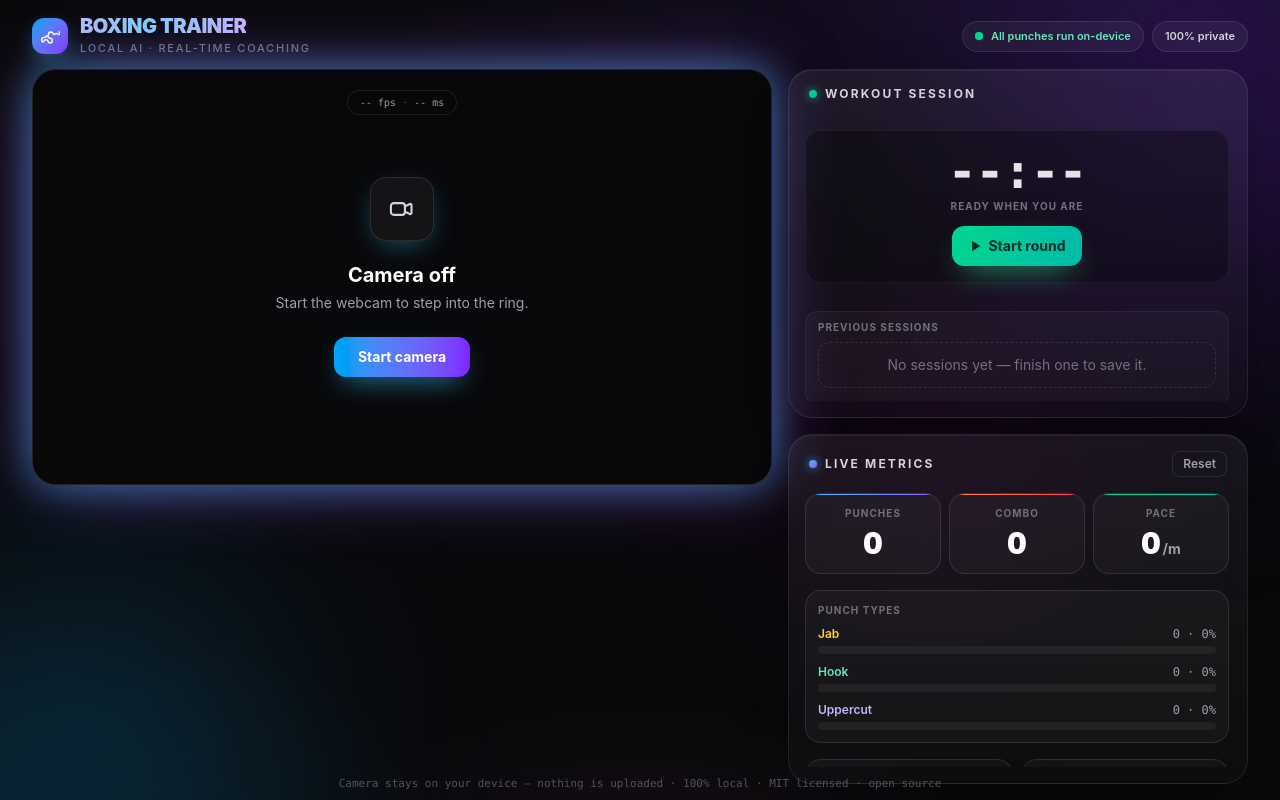
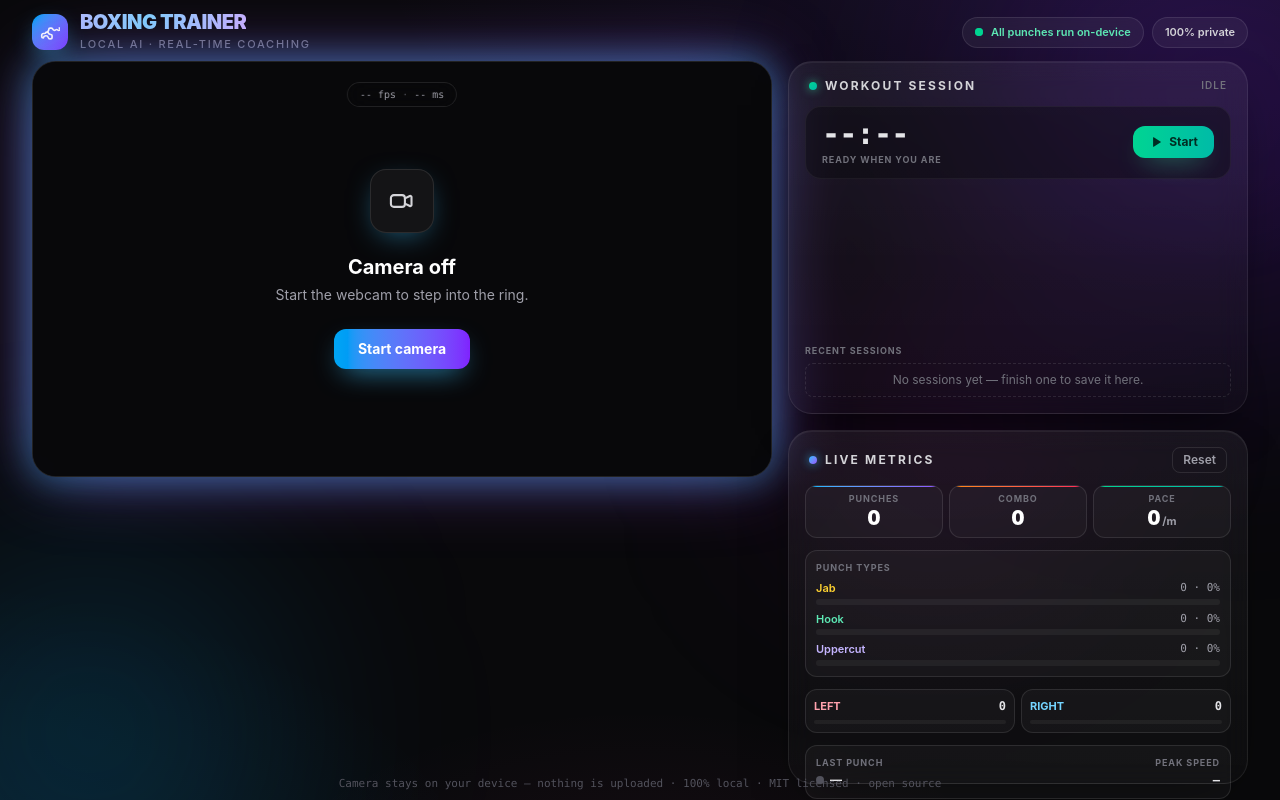
Before and after one commit to im-alisher/ai-boxing-trainer, a React (Vite) app: page / in a window 1280 px wide. Built offline with nearby package versions, Linux system fonts and the light colour scheme; the HTML template or start-up script is replaced by a standard one.

Commit message:
style: remove panel scrolling with compact single-view sections

```diff
--- a/src/App.tsx
+++ b/src/App.tsx
@@ -67,7 +67,7 @@ function App() {
         <div className="absolute right-[18%] top-[35%] size-[260px] animate-float-slow rounded-full bg-fuchsia-600/10 blur-[100px] [animation-delay:-3s]" />
       </div>
 
-      <header className="flex shrink-0 items-center justify-between gap-4 px-5 pb-3 pt-4 sm:px-8">
+      <header className="flex shrink-0 items-center justify-between gap-4 px-5 pb-2 pt-3 sm:px-8">
         <div className="flex items-center gap-3">
           <div className="relative flex size-9 items-center justify-center rounded-xl bg-gradient-to-br from-sky-500 to-violet-600 shadow-[0_8px_24px_-8px_rgba(56,189,248,0.8)]">
             <svg
--- a/src/features/metrics/PunchMetricsPanel.tsx
+++ b/src/features/metrics/PunchMetricsPanel.tsx
@@ -63,12 +63,12 @@ function StatCard({
   gradient: string
 }) {
   return (
-    <div className="relative overflow-hidden rounded-2xl border border-white/10 bg-white/[0.03] p-3 text-center">
+    <div className="relative overflow-hidden rounded-xl border border-white/10 bg-white/[0.03] px-2 py-1.5 text-center">
       <div className={`absolute inset-x-0 top-0 h-px bg-gradient-to-r ${gradient}`} />
-      <p className="text-[10px] font-bold uppercase tracking-widest text-zinc-500">{label}</p>
-      <p className="mt-1 text-3xl font-black tabular-nums text-white">
+      <p className="text-[9px] font-bold uppercase tracking-widest text-zinc-500">{label}</p>
+      <p className="text-xl font-black tabular-nums leading-tight text-white">
         {value}
-        {unit && <span className="ml-0.5 text-sm font-bold text-zinc-400">{unit}</span>}
+        {unit && <span className="ml-0.5 text-[11px] font-bold text-zinc-400">{unit}</span>}
       </p>
     </div>
   )
@@ -94,9 +94,9 @@ export const PunchMetricsPanel = memo(function PunchMetricsPanel({
   const leftTotal = metrics.totalsBySide.left
   const rightTotal = metrics.totalsBySide.right
   const dominantSide = leftTotal >= rightTotal ? 'left' : 'right'
-  const maxSide = Math.max(leftTotal, rightTotal, 1)
   const last =
     metrics.lastPunchType !== null && metrics.lastPunchSide !== null ? metrics.lastPunchSide : null
+  const recent = punches.slice(0, 4)
 
   return (
     <section className={`glass flex min-h-0 w-full flex-col rounded-3xl p-4 ${className}`}>
@@ -116,8 +116,8 @@ export const PunchMetricsPanel = memo(function PunchMetricsPanel({
         </button>
       </div>
 
-      <div className="mt-4 flex min-h-0 flex-1 flex-col gap-4 overflow-y-auto pr-0.5">
-        <div className="grid grid-cols-3 gap-2">
+      <div className="mt-3 flex min-h-0 flex-1 flex-col gap-3">
+        <div className="grid grid-cols-3 gap-1.5">
           <StatCard label="Punches" value={total} gradient="from-sky-400 to-violet-500" />
           <StatCard
             label="Combo"
@@ -132,20 +132,20 @@ export const PunchMetricsPanel = memo(function PunchMetricsPanel({
           />
         </div>
 
-        <div className="rounded-2xl border border-white/10 bg-white/[0.03] p-3">
-          <p className="mb-2 text-[10px] font-bold uppercase tracking-widest text-zinc-500">
+        <div className="rounded-xl border border-white/10 bg-white/[0.03] p-2.5">
+          <p className="mb-1.5 text-[9px] font-bold uppercase tracking-widest text-zinc-500">
             Punch types
           </p>
-          <div className="flex flex-col gap-2.5">
+          <div className="flex flex-col gap-1.5">
             {(['jab', 'hook', 'uppercut'] as const).map((type) => (
               <div key={type}>
-                <div className="mb-1 flex items-center justify-between text-xs">
+                <div className="mb-0.5 flex items-center justify-between text-[11px]">
                   <span className={`font-semibold ${TYPE_TEXT[type]}`}>{TYPE_LABEL[type]}</span>
                   <span className="font-mono tabular-nums text-zinc-400">
                     {totals[type]} · {countToPercent(totals[type], total)}
                   </span>
                 </div>
-                <div className="h-2 overflow-hidden rounded-full bg-white/5">
+                <div className="h-1.5 overflow-hidden rounded-full bg-white/5">
                   <div
                     className={`h-full rounded-full bg-gradient-to-r ${TYPE_GRADIENT[type]} transition-all duration-500`}
                     style={{ width: countToPercent(totals[type], Math.max(total, 1)) }}
@@ -156,22 +156,26 @@ export const PunchMetricsPanel = memo(function PunchMetricsPanel({
           </div>
         </div>
 
-        <div className="grid grid-cols-2 gap-2">
+        <div className="grid grid-cols-2 gap-1.5">
           {(['left', 'right'] as PunchSide[]).map((side) => {
             const count = side === 'left' ? leftTotal : rightTotal
             const isDominant = dominantSide === side && count > 0
             return (
-              <div key={side} className="rounded-2xl border border-white/10 bg-white/[0.03] p-3">
+              <div key={side} className="rounded-xl border border-white/10 bg-white/[0.03] p-2">
                 <div className="flex items-center justify-between">
-                  <span className={`text-xs font-bold ${SIDE_TEXT[side]}`}>{SIDE_LABEL[side]}</span>
-                  <span className="font-mono text-sm font-bold tabular-nums text-zinc-200">
+                  <span className={`text-[11px] font-bold uppercase ${SIDE_TEXT[side]}`}>
+                    {SIDE_LABEL[side]}
+                  </span>
+                  <span className="font-mono text-xs font-bold tabular-nums text-zinc-200">
                     {count}
                   </span>
                 </div>
-                <div className="mt-2 h-1.5 overflow-hidden rounded-full bg-white/5">
+                <div className="mt-1.5 h-1 overflow-hidden rounded-full bg-white/5">
                   <div
                     className={`h-full rounded-full bg-gradient-to-r ${SIDE_GRADIENT[side]} transition-all duration-500 ${isDominant ? 'shadow-[0_0_10px_rgba(255,255,255,0.35)]' : ''}`}
-                    style={{ width: `${(count / maxSide) * 100}%` }}
+                    style={{
+                      width: `${(count / Math.max(leftTotal, rightTotal, 1)) * 100}%`,
+                    }}
                   />
                 </div>
               </div>
@@ -179,12 +183,12 @@ export const PunchMetricsPanel = memo(function PunchMetricsPanel({
           })}
         </div>
 
-        <div className="grid grid-cols-2 gap-2 rounded-2xl border border-white/10 bg-white/[0.03] p-3">
+        <div className="grid grid-cols-2 gap-1.5 rounded-xl border border-white/10 bg-white/[0.03] p-2.5">
           <div>
-            <p className="text-[10px] font-bold uppercase tracking-widest text-zinc-500">
+            <p className="text-[9px] font-bold uppercase tracking-widest text-zinc-500">
               Last punch
             </p>
-            <p className="mt-1 flex items-center gap-2 text-sm font-bold text-zinc-200">
+            <p className="mt-0.5 flex items-center gap-1.5 text-xs font-bold text-zinc-200">
               <span
                 className={`size-2 rounded-full ${last !== null ? SIDE_DOT[last] : 'bg-zinc-600'}`}
               />
@@ -194,41 +198,44 @@ export const PunchMetricsPanel = memo(function PunchMetricsPanel({
             </p>
           </div>
           <div className="text-right">
-            <p className="text-[10px] font-bold uppercase tracking-widest text-zinc-500">
+            <p className="text-[9px] font-bold uppercase tracking-widest text-zinc-500">
               Peak speed
             </p>
-            <p className="mt-1 font-mono text-sm font-bold tabular-nums text-zinc-200">
+            <p className="mt-0.5 font-mono text-xs font-bold tabular-nums text-zinc-200">
               {metrics.peakSpeed === null ? '—' : formatSpeed(metrics.peakSpeed)}
             </p>
           </div>
         </div>
 
-        <ul className="flex max-h-44 flex-col gap-1.5 overflow-y-auto pr-1">
-          {punches.length === 0 && (
-            <li className="rounded-xl border border-dashed border-white/10 px-3 py-4 text-center text-sm text-zinc-500">
+        <div className="flex min-h-0 flex-1 flex-col gap-1">
+          <p className="text-[9px] font-bold uppercase tracking-widest text-zinc-500">
+            Recent punches
+          </p>
+          {recent.length === 0 && (
+            <p className="flex flex-1 items-center justify-center rounded-xl border border-dashed border-white/10 text-xs text-zinc-500">
               Throw a punch to see it here.
-            </li>
+            </p>
           )}
-          {punches.map((punch, index) => (
-            <li
+          {recent.map((punch, index) => (
+            <div
               key={`${punch.timestampMs}-${punch.side}-${index}`}
-              className="flex items-center justify-between rounded-xl border border-white/5 bg-white/[0.03] px-3 py-2"
+              className="flex items-center justify-between rounded-lg border border-white/5 bg-white/[0.03] px-2.5 py-1 text-xs"
             >
-              <span className="flex items-center gap-2.5 text-sm font-bold">
+              <span className="flex items-center gap-2 font-bold">
                 <span
-                  className={`size-2 rounded-full ${SIDE_DOT[punch.side]} shadow-[0_0_8px_1px_rgba(255,255,255,0.15)]`}
+                  className={`size-1.5 rounded-full ${SIDE_DOT[punch.side]} shadow-[0_0_8px_1px_rgba(255,255,255,0.15)]`}
                 />
                 <span className={SIDE_TEXT[punch.side]}>
                   {SIDE_LABEL[punch.side].toUpperCase()}
                 </span>
                 <span className="text-zinc-300">{TYPE_LABEL[punch.type]}</span>
               </span>
-              <span className="font-mono text-xs tabular-nums text-zinc-400">
+              <span className="font-mono tabular-nums text-zinc-400">
                 {formatSpeed(punch.speed)}
               </span>
-            </li>
+            </div>
           ))}
-        </ul>
+        </div>
       </div>
     </section>
   )
--- a/src/features/workout/WorkoutPanel.tsx
+++ b/src/features/workout/WorkoutPanel.tsx
@@ -33,118 +33,118 @@ function formatElapsed(ms: number): string {
 }
 
 function formatStartedAt(ms: number): string {
-  return new Date(ms).toLocaleString()
+  const d = new Date(ms)
+  return d.toLocaleString([], {
+    month: 'short',
+    day: 'numeric',
+    hour: '2-digit',
+    minute: '2-digit',
+  })
 }
 
 function formatSpeed(speed: number): string {
   return `${speed.toFixed(1)}×/s`
 }
 
-function SummaryRow({ label, value }: { label: string; value: string }) {
+function MiniStat({ label, value }: { label: string; value: string }) {
   return (
-    <div className="flex items-center justify-between text-sm">
-      <span className="text-zinc-400">{label}</span>
-      <span className="font-semibold tabular-nums text-zinc-100">{value}</span>
+    <div className="rounded-lg border border-white/5 bg-white/[0.03] px-1.5 py-1 text-center">
+      <p className="text-sm font-black tabular-nums text-zinc-100">{value}</p>
+      <p className="text-[9px] font-bold uppercase tracking-widest text-zinc-500">{label}</p>
     </div>
   )
 }
 
 function WorkoutSummaryCard({ summary }: { summary: WorkoutSummary }) {
   return (
-    <div className="flex flex-col gap-2.5 rounded-2xl border border-white/10 bg-white/[0.03] p-3">
-      <div className="flex flex-col items-center gap-1">
-        <p className="text-3xl font-black tabular-nums text-gradient-shine">
+    <div className="flex flex-col gap-1.5 rounded-xl border border-white/10 bg-white/[0.03] p-2">
+      <div className="flex items-center justify-between">
+        <p className="text-sm font-bold text-emerald-300">Session complete</p>
+        <p className="font-mono text-base font-black tabular-nums text-gradient-shine">
           {formatElapsed(summary.durationMs)}
         </p>
-        <p className="text-[10px] font-bold uppercase tracking-widest text-zinc-500">
-          Session complete
-        </p>
       </div>
-      <div className="h-px bg-white/5" />
-      <SummaryRow
-        label="Punches"
-        value={`${summary.totalPunches} (${summary.totalsBySide.left}L / ${summary.totalsBySide.right}R)`}
+      <div className="grid grid-cols-3 gap-1.5">
+        <MiniStat label="Punches" value={summary.totalPunches.toString()} />
+        <MiniStat
+          label="L / R"
+          value={`${summary.totalsBySide.left} / ${summary.totalsBySide.right}`}
         />
-      {(['jab', 'hook', 'uppercut'] as const).map((type) => (
-        <SummaryRow
-          key={type}
-          label={TYPE_LABEL[type]}
-          value={summary.totalsByType[type].toString()}
-        />
-      ))}
-      <SummaryRow
-        label="Avg speed"
+        <MiniStat label="Combo" value={summary.longestCombo.toString()} />
+        <MiniStat
+          label="Avg"
           value={summary.avgSpeed === null ? '—' : formatSpeed(summary.avgSpeed)}
         />
-      <SummaryRow
-        label="Peak speed"
+        <MiniStat
+          label="Peak"
           value={summary.peakSpeed === null ? '—' : formatSpeed(summary.peakSpeed)}
         />
-      <SummaryRow label="Longest combo" value={summary.longestCombo.toString()} />
+        <MiniStat
+          label="Jab/Hook/Up"
+          value={`${summary.totalsByType.jab}/${summary.totalsByType.hook}/${summary.totalsByType.uppercut}`}
+        />
+      </div>
     </div>
   )
 }
 
 function HistoryList({ history, onClear }: { history: WorkoutSummary[]; onClear: () => void }) {
+  const recent = history.slice(0, 2)
   return (
-    <div className="flex flex-col gap-2">
+    <div className="flex flex-col gap-1.5">
       <div className="flex items-center justify-between">
-        <p className="text-[10px] font-bold uppercase tracking-widest text-zinc-500">
-          Previous sessions
+        <p className="text-[9px] font-bold uppercase tracking-widest text-zinc-500">
+          Recent sessions
         </p>
         {history.length > 0 && (
           <button
             type="button"
             onClick={onClear}
-            className="rounded px-2 py-0.5 text-xs font-semibold text-zinc-500 transition-colors hover:text-zinc-300"
+            className="rounded px-1.5 py-0.5 text-[10px] font-semibold text-zinc-500 transition-colors hover:text-zinc-300"
           >
             Clear
           </button>
         )}
       </div>
-      {history.length === 0 && (
-        <p className="rounded-xl border border-dashed border-white/10 px-3 py-3 text-center text-sm text-zinc-500">
-          No sessions yet — finish one to save it.
+      {recent.length === 0 && (
+        <p className="rounded-lg border border-dashed border-white/10 px-2 py-2 text-center text-xs text-zinc-500">
+          No sessions yet — finish one to save it here.
         </p>
       )}
-      <ul className="flex max-h-52 flex-col gap-1.5 overflow-y-auto pr-1">
-        {history.map((entry) => (
-          <li key={entry.id} className="rounded-xl border border-white/5 bg-white/[0.03] px-3 py-2">
-            <div className="flex items-baseline justify-between">
-              <span className="text-sm text-zinc-300">{formatStartedAt(entry.startedAtMs)}</span>
-              <span className="font-mono text-xs tabular-nums text-zinc-500">
-                {formatElapsed(entry.durationMs)}
-              </span>
-            </div>
-            <div className="mt-1.5 flex items-center justify-between">
-              <div className="flex items-center gap-2.5">
+      {recent.map((entry) => (
+        <div
+          key={entry.id}
+          className="flex items-center justify-between rounded-lg border border-white/5 bg-white/[0.03] px-2.5 py-1 text-xs"
+        >
+          <div className="flex items-center gap-2">
+            <span className="text-zinc-300">{formatStartedAt(entry.startedAtMs)}</span>
+            <span className="flex items-center gap-1.5">
               {(['jab', 'hook', 'uppercut'] as const).map((type) => (
                 <span
                   key={type}
-                    className="flex items-center gap-1 text-[11px] font-semibold text-zinc-400"
+                  className="flex items-center gap-0.5 font-semibold text-zinc-400"
                   title={TYPE_LABEL[type]}
                 >
                   <span className={`size-1.5 rounded-full ${TYPE_DOT[type]}`} />
                   {entry.totalsByType[type]}
                 </span>
               ))}
-              </div>
-              <span className="font-mono text-[11px] tabular-nums text-zinc-500">
-                {entry.totalPunches} total
             </span>
           </div>
-          </li>
+          <span className="font-mono tabular-nums text-zinc-500">
+            {formatElapsed(entry.durationMs)}
+          </span>
+        </div>
       ))}
-      </ul>
     </div>
   )
 }
 
 const CONTROL_STYLES = {
   primary:
-    'from-emerald-400 to-teal-500 text-emerald-950 shadow-[0_12px_30px_-12px_rgba(52,211,153,0.9)]',
+    'from-emerald-400 to-teal-500 text-emerald-950 shadow-[0_10px_26px_-12px_rgba(52,211,153,0.9)]',
   muted: 'bg-zinc-800/80 text-zinc-100 hover:bg-zinc-700/80',
-  danger: 'from-rose-500 to-red-500 text-white shadow-[0_12px_30px_-12px_rgba(244,63,94,0.9)]',
+  danger: 'from-rose-500 to-red-500 text-white shadow-[0_10px_26px_-12px_rgba(244,63,94,0.9)]',
 } as const
 
 function ControlButton({
@@ -183,7 +183,7 @@ function ControlButton({
       type="button"
       onClick={onClick}
       disabled={disabled}
-      className={`inline-flex items-center gap-1.5 rounded-xl px-4 py-2.5 text-sm font-bold transition-all hover:brightness-110 active:scale-[0.97] disabled:cursor-not-allowed disabled:opacity-40 disabled:shadow-none bg-gradient-to-r ${CONTROL_STYLES[variant]}`}
+      className={`inline-flex items-center gap-1.5 rounded-xl px-4 py-2 text-xs font-bold transition-all hover:brightness-110 active:scale-[0.97] disabled:cursor-not-allowed disabled:opacity-40 disabled:shadow-none disabled:hover:brightness-100 ${variant === 'muted' ? '' : 'bg-gradient-to-r'} ${CONTROL_STYLES[variant]}`}
     >
       {icon && icons[icon]}
       {label}
@@ -210,62 +210,77 @@ export const WorkoutPanel = memo(function WorkoutPanel({
   const finished = isFinished(workout)
   const idle = workout.state === 'idle'
   const canFinish = running || paused
-
   const showSummary = finished && workout.lastSummary !== null
 
   return (
     <section className={`glass flex min-h-0 w-full flex-col rounded-3xl p-4 ${className}`}>
-      <div className="flex shrink-0 items-center gap-2 px-1">
+      <div className="flex shrink-0 items-center justify-between gap-2 px-1">
+        <div className="flex items-center gap-2">
           <span className="size-2 rounded-full bg-gradient-to-br from-emerald-400 to-teal-500 shadow-[0_0_10px_rgba(52,211,153,0.8)]" />
           <h2 className="text-xs font-bold uppercase tracking-[0.18em] text-zinc-300">
             Workout session
           </h2>
         </div>
+        <span className="text-[10px] font-semibold uppercase tracking-widest text-zinc-500">
+          {running ? '● Running' : paused ? 'Paused' : finished ? 'Done' : 'Idle'}
+        </span>
+      </div>
 
-      <div className="mt-4 flex min-h-0 flex-1 flex-col gap-4 overflow-y-auto pr-0.5">
-        <div className="mt-3 flex flex-col items-center gap-3 rounded-2xl border border-white/5 bg-zinc-950/40 px-3 py-4">
-          <div className="flex flex-col items-center">
+      <div className="mt-3 flex min-h-0 flex-1 flex-col gap-3">
+        <div className="flex items-center justify-between gap-3 rounded-2xl border border-white/5 bg-zinc-950/40 px-4 py-3">
+          <div className="flex flex-col">
             <p
-              className={`font-mono text-5xl font-black tabular-nums tracking-tight ${
+              className={`font-mono text-3xl font-black tabular-nums leading-none tracking-tight ${
                 running ? 'text-gradient-shine' : 'text-zinc-200'
               }`}
             >
               {idle ? '--:--' : formatElapsed(workout.elapsedMs)}
             </p>
-            <p className="mt-1 text-[10px] font-bold uppercase tracking-widest text-zinc-500">
+            <p className="mt-1 text-[9px] font-bold uppercase tracking-widest text-zinc-500">
               {running ? 'Round in progress' : idle ? 'Ready when you are' : 'Elapsed time'}
             </p>
           </div>
-
-          <div className="flex items-center gap-2">
+          <div className="flex flex-col items-end gap-1.5">
+            <div className="flex items-center gap-1.5">
               {running ? (
                 <ControlButton label="Pause" icon="pause" variant="muted" onClick={onPause} />
               ) : paused ? (
                 <ControlButton label="Resume" icon="play" variant="primary" onClick={onResume} />
               ) : (
-              <ControlButton label="Start round" icon="play" variant="primary" onClick={onBegin} />
+                <ControlButton label="Start" icon="play" variant="primary" onClick={onBegin} />
               )}
               {canFinish && (
                 <ControlButton label="Finish" icon="stop" variant="danger" onClick={onFinish} />
               )}
             </div>
+            {running && workout.metrics.totalCount > 0 && (
+              <p className="font-mono text-[11px] tabular-nums text-zinc-400">
+                <span className="font-bold text-amber-300">{workout.metrics.totalCount}</span>{' '}
+                punches
+                {workout.metrics.currentCombo > 1 && (
+                  <>
+                    {' · '}combo{' '}
+                    <span className="font-bold text-orange-300">
+                      {workout.metrics.currentCombo}
+                    </span>
+                  </>
+                )}
+                {workout.metrics.punchesPerMinute > 0 && (
+                  <>
+                    {' · '}pace{' '}
+                    <span className="font-bold text-emerald-300">
+                      {workout.metrics.punchesPerMinute}/m
+                    </span>
+                  </>
+                )}
+              </p>
+            )}
           </div>
-
-        {running && workout.metrics.totalCount > 0 && (
-          <div className="mt-2 flex items-center justify-between rounded-xl border border-white/5 bg-white/[0.03] px-3 py-2 text-sm">
-            <span className="text-zinc-400">Session punches</span>
-            <span className="font-mono font-bold tabular-nums text-amber-300">
-              {workout.metrics.totalCount}
-              <span className="ml-2 text-xs font-semibold text-zinc-500">
-                combo {workout.metrics.currentCombo}
-              </span>
-            </span>
         </div>
-        )}
 
         {showSummary && <WorkoutSummaryCard summary={workout.lastSummary as WorkoutSummary} />}
 
-        <div className="mt-3 rounded-xl border border-white/5 bg-white/[0.03] px-3 py-2 text-sm">
+        <div className="flex min-h-0 flex-1 flex-col justify-end gap-1.5">
           <HistoryList history={history} onClear={onClearHistory} />
         </div>
       </div>
```
Lines whose indentation alone changed are shown as unchanged.
